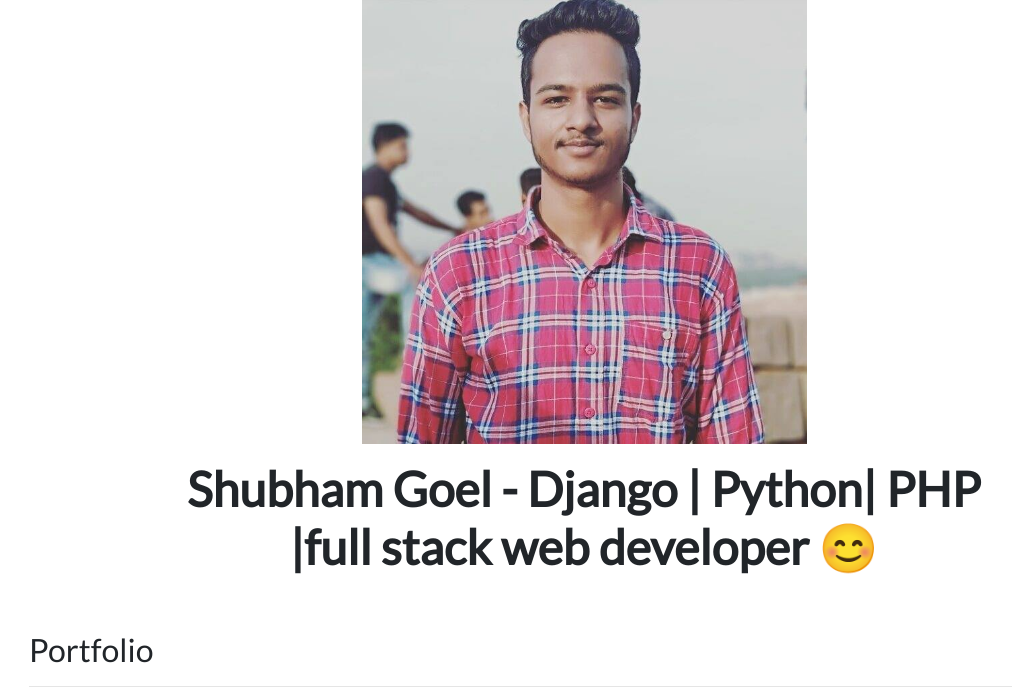
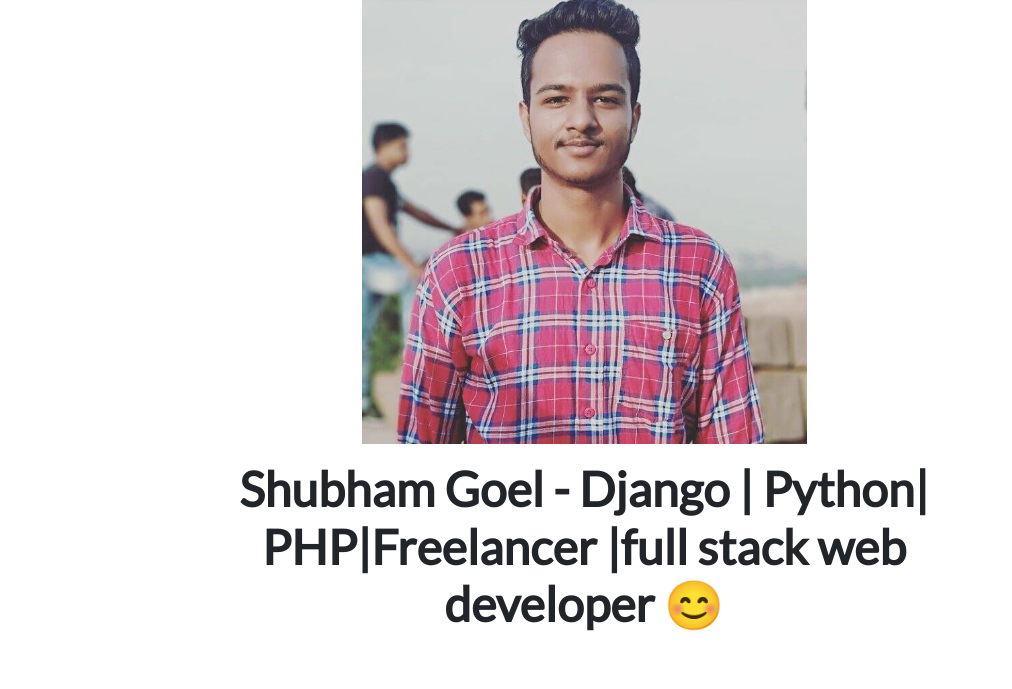
Before and after one commit to shubhamgoel01/MY_Portfolio, a Django app: page / in a window 1280 px wide. Shown: the part 73-762 px from the top of the page, without its empty margins (56-1068 px from the left). Run offline with Django 3.2, Linux system fonts and the light colour scheme; data comes from the database, SQL or seed files in the repository; some libraries are stand-ins or nearby versions.

Commit message:
add text

```diff
--- a/portfolio/templates/portfolio/home.html
+++ b/portfolio/templates/portfolio/home.html
@@ -11,7 +11,7 @@
 
 <div class="row justify-content-center mb-3">
     <div class="col-md-9 text-center">
-        <h1 id="hometext" class="font-weight-bold" style="font-size:3rem;">Shubham Goel -  Django | Python| PHP
+        <h1 id="hometext" class="font-weight-bold" style="font-size:3rem;">Shubham Goel -  Django | Python| PHP|Freelancer
             |full stack web developer 😊</h1>
     </div>
 </div>
```
